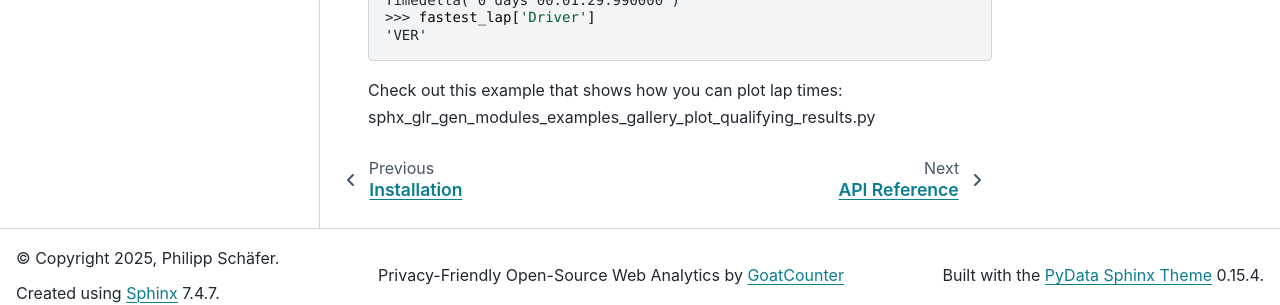
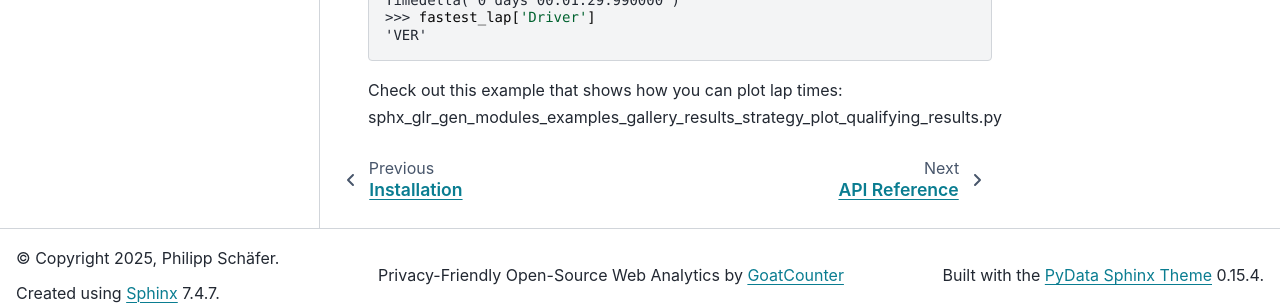
Before and after one commit to theOehrly/Fast-F1, a Sphinx documentation site: the page built from docs/getting_started/basics.rst, in a window 1280 px wide and 900 px high, scrolled down 6159 px. Shown: the part 578-883 px from the top of the window. Built offline with Sphinx 7.4.7 and the PyData theme 0.15.4, drawn with Linux system fonts in a browser that asks for light colours; pages that are not in the unit, such as notebooks, are missing from menus; the version number could not be read and is left out.

```diff
--- a/docs/api_reference/plotting_data.rst
+++ b/docs/api_reference/plotting_data.rst
@@ -1,11 +1,10 @@
 .. _plotting-data:
 
-.. currentmodule:: fastf1.plotting
 
 Plotting Data
 =============
 
-The :mod:`fastf1.plotting` submodule contains helper functions for creating data plots.
+The ``fastf1.plotting`` submodule contains helper functions for creating data plots.
 
 This submodule mainly offers:
     - team names and colors
@@ -56,6 +55,8 @@ See here for a complete list of all colors: :ref:`Team-Colormaps-Overview`
 
 API Summary
 -----------
+
+.. currentmodule:: fastf1.plotting
 
 
 Configuration and Setup
--- a/docs/getting_started/basics.rst
+++ b/docs/getting_started/basics.rst
@@ -335,4 +335,4 @@ So let's see what the fastest lap time was and who is on pole.
 
 
 Check out this example that shows how you can plot lap times:
-:ref:`sphx_glr_gen_modules_examples_gallery_plot_qualifying_results.py`
+:ref:`sphx_glr_gen_modules_examples_gallery_results_strategy_plot_qualifying_results.py`
```
